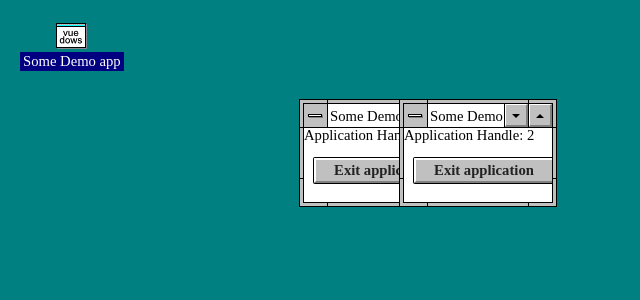
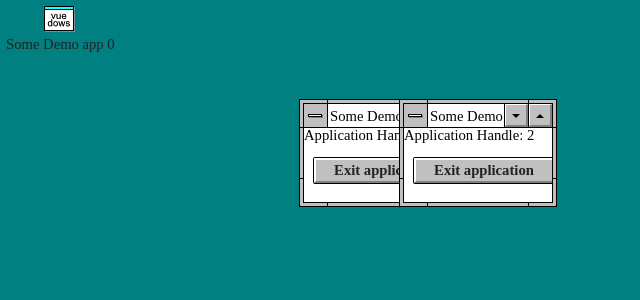
Before and after one commit to sleepybuildings/vuedows, a Vue app: page / in a window 1280 px wide. Both pictures are taken after a click on the button 216 px from the left and 115 px from the top of the page. Shown: the top 300 px of the page, without its empty margins (0-640 px from the left). Built offline with nearby package versions, Linux system fonts and the light colour scheme.

Commit message:
More icon fixes, start icon dragging

```diff
--- a/public/windows.css
+++ b/public/windows.css
@@ -495,12 +495,14 @@ body {
   z-index: 99999; }
 
 .icon {
-  display: flex;
+  display: inline-flex;
   flex-direction: column;
   align-items: center;
   font-family: "MS Sans Serif", "system";
   font-size: 11pt;
-  user-select: none; }
+  user-select: none;
+  padding: 3px;
+  position: relative; }
   .icon img {
     width: 32px;
     height: 32px; }
@@ -511,9 +513,7 @@ body {
     color: white; }
 
 .icon-collection {
-  display: flex; }
-  .icon-collection .ordering-bottom {
-    align-items: flex-end; }
+  position: absolute; }
 
 .window-icon-collection {
-  margin: 20px; }
+  box-sizing: border-box; }
--- a/src/components/Desktop.vue
+++ b/src/components/Desktop.vue
@@ -1,7 +1,7 @@
 <template>
 	<div class="desktop" @dblclick="createTestApp">
 
-		<window-icon-collection ref="desktopIcons" icon-component="MinimizedWindowIcon"/>
+		<window-icon-collection ref="desktopIcons" ordering="Ordering.Bottom" icon-component="MinimizedWindowIcon"/>
 
 		<window-drag-host ref="dragWindow" :initialSize="[10, 10, 200, 200]"/>
 
@@ -130,7 +130,7 @@
 		 * Starts a new desktop application. Pass in a component name
 		 * that implements a GuiApplication component.
 		 *
-		 * Make sure you have registered the compoment in main.ts
+		 * Make sure you have registered the component in main.ts
 		 *
 		 * @param name
 		 * @param x
--- a/src/components/kernel/ui/Components/Desktop/WindowIconCollection.vue
+++ b/src/components/kernel/ui/Components/Desktop/WindowIconCollection.vue
@@ -30,6 +30,8 @@
 			this.removeIcon(i => i.payload === window.handle);
 
 			window.restoreWindow();
+
+			GetWindowManager().bringToFront(window);
 		}
 
 
--- a/src/components/kernel/ui/Components/Icons/BigIcon.vue
+++ b/src/components/kernel/ui/Components/Icons/BigIcon.vue
@@ -3,6 +3,7 @@
 		 :style="frameStyles"
 		 @click="onIconTapped"
 		 @dblclick="onIconDoubleTapped"
+		 @mousedown="startDragging"
 	>
 		<img :src="'/iconrepository/' + icon.image + '.png'">
 		<span>{{ icon.label }}</span>
@@ -11,36 +12,52 @@
 
 <script lang="ts">
 
-	import Component, {mixins} from "vue-class-component";
-	import Frame from "@/components/kernel/ui/Base/Frame.vue";
-	import FocussableFrame from "@/components/kernel/ui/Base/Mixins/FocussableFrame.vue";
-	import Handle from "@/components/kernel/ui/Base/Mixins/Handle.vue";
-	import {Prop, Watch} from "vue-property-decorator";
+	import Component from "vue-class-component";
+	import {Prop} from "vue-property-decorator";
 	import Icon from "@/components/kernel/ui/Components/Icons/Icon";
+	import Window from "@/components/kernel/ui/Components/Windows/Window.vue";
+	import {DragMode} from "@/components/kernel/ui/Components/Windows/WindowDragHost.vue";
+	import {TitlebarEvents} from "@/components/kernel/ui/Components/Windows/Titlebar.vue";
 
-	@Component
-	export default class BigIcon extends mixins(Frame, FocussableFrame, Handle)
+	@Component({
+		data()
+		{
+			return {
+				internalIcon: []
+			}
+		}
+	})
+	export default class BigIcon extends Window
 	{
 
 		@Prop() icon: Icon;
 
 
+		constructor()
+		{
+			super();
+			this.frameActive = false;
+		}
+
+
+		private startDragging(mouseEvent: MouseEvent)
+		{
+			this.onDragStarted(DragMode.Drag, [
+				mouseEvent.clientX, mouseEvent.clientY
+			]);
+		}
+
+
 		protected onIconTapped()
 		{
-			this.icon.active = this.frameActive = !this.frameActive;
-			this.$emit('selected', [this.icon]);
+			this.frameActive = !this.frameActive;
+			this.$emit('tapped', this);
 		}
 
 
 		protected onIconDoubleTapped()
 		{
-			this.frameActive = this.icon.active = false;
-		}
-
-		@Watch('icon.active')
-		protected onIconActiveStateChanged()
-		{
-			this.frameActive = this.icon.active;
+			this.frameActive = false;
 		}
 
 
@@ -57,7 +74,7 @@
 		{
 			return [
 				`left: ${this.frameSize?.left ?? 0}px`,
-				`top: ${this.frameSize?.top ?? 0}px`,
+				`top:  ${this.frameSize?.top  ?? 0}px`,
 			].join(';');
 		}
 
--- a/src/components/kernel/ui/Components/Icons/Icon.ts
+++ b/src/components/kernel/ui/Components/Icons/Icon.ts
@@ -1,14 +1,17 @@
-export default class Icon
+import Handle from "@/components/kernel/ui/Base/Mixins/Handle.vue";
+
+export default class Icon extends Handle
 {
     /* eslint-disable  @typescript-eslint/no-explicit-any */
     public payload: any;
+
     public label: string;
     public image: string;
-    public active = false;
 
 
     constructor(label: string, image: string = null, payload: any = null)
     {
+        super();
         this.payload = payload;
         this.label = label;
         this.image = image ?? 'generic';
--- a/src/components/kernel/ui/Components/Icons/IconCollection.vue
+++ b/src/components/kernel/ui/Components/Icons/IconCollection.vue
@@ -1,17 +1,19 @@
 <template>
 	<div :class="cssClasses" :style="frameStyles">
 		<component v-for="icon in icons"
+				   :key="icon.handle"
 				   :is="iconComponent"
-				   @selected="iconGotSelected"
-				   v-bind="{icon: icon}"
-				   :key="icon.instance"/>
+				   :active="false"
+				   ref="iconFrames"
+				   @tapped="iconGotSelected"
+				   v-bind="{icon: icon}"/>
 	</div>
 </template>
 
 <script lang="ts">
 
 	import Icon from "@/components/kernel/ui/Components/Icons/Icon";
-	import {Component, Prop} from "vue-property-decorator";
+	import {Component, Prop, Watch} from "vue-property-decorator";
 	import Frame from "@/components/kernel/ui/Base/Frame.vue";
 	import BigIcon from "@/components/kernel/ui/Components/Icons/BigIcon.vue";
 	import MinimizedWindowIcon from "@/components/kernel/ui/Components/Desktop/MinimizedWindowIcon.vue";
@@ -53,34 +55,36 @@
 			this.classes.push(this.ordering === Ordering.Top
 				? 'ordering-top'
 				: 'ordering-bottom'
-			)
+			);
 		}
 
 
-		protected iconGotSelected(selected: [Icon])
+		get iconFrames(): [BigIcon]
 		{
-			console.log(this.icons);
+			return this.$refs['iconFrames'] as [BigIcon];
+		}
 
-			for (const icon of this.icons)
-			{
-				icon.active = selected === icon[0];
-				console.log(icon.active);
-			}
 
-			this.$forceUpdate();
+		protected iconGotSelected(selectedIcon: BigIcon)
+		{
+			const frames = this.iconFrames;
+
+			if(!frames)
+				return;
+
+			for(const iconFrame of this.iconFrames)
+				iconFrame.frameActive = selectedIcon && selectedIcon.handle == iconFrame.handle;
 		}
 
 
 		public removeIcon(predicate: FindIcon)
 		{
 			for(let index = 0; index < this.icons.length; index++)
-			{
 				if(predicate(this.icons[index]))
 				{
 					this.icons.splice(index, 1);
 					return;
 				}
-			}
 		}
 	}
 
--- a/src/components/kernel/ui/Components/Windows/Titlebar.vue
+++ b/src/components/kernel/ui/Components/Windows/Titlebar.vue
@@ -31,7 +31,7 @@
 	/**
 	 * Events that the title bar emits to the parent
 	 */
-	enum TitlebarEvents
+	export enum TitlebarEvents
 	{
 		SystemButtonTapped = "system-button-tapped",
 		SystemButtonDoubleTapped = "system-button-double-tapped",
--- a/src/components/kernel/ui/Components/Windows/Window.vue
+++ b/src/components/kernel/ui/Components/Windows/Window.vue
@@ -98,8 +98,6 @@ import Handle from "@/components/kernel/ui/Base/Mixins/Handle.vue";
 
 			this.windowMode = WindowMode.Minimized;
 			this.previousWindowMode = previousWindowMode;
-
-			console.log(this.windowMode, this.previousWindowMode);
 
 			MessageBus.$emit(Message.WindowMinimized, [this.handle]);
 		}
--- a/src/components/user/Apps/TestApp.vue
+++ b/src/components/user/Apps/TestApp.vue
@@ -1,6 +1,6 @@
 <template>
 
-	<gui-application ref="app" title="Some Demo app" :initialSize="initialSize" :application-handle="applicationHandle">
+	<gui-application ref="app" :title="'Some Demo app ' + applicationHandle" :initialSize="initialSize" :application-handle="applicationHandle">
 		<p>Application Handle: {{ applicationHandle }}</p>
 		<push-button @tapped="testButtonPressed" ref="testButton1" :initialSize="[10, 30, 140, 25]">
 			Exit application
--- a/src/theming/components/_icons.scss
+++ b/src/theming/components/_icons.scss
@@ -8,6 +8,7 @@
 	font-size: $system-font-size;
 	user-select: none;
 	padding: 3px;
+	position: relative;
 
 	img{
 		width: 32px;
@@ -27,16 +28,16 @@
 }
 
 .icon-collection{
-	display: flex;
-	flex-wrap: wrap;
+	position: absolute;
+	//display: flex;
+	//flex-wrap: wrap;
 
-	&.ordering-bottom{
-		align-items: flex-end;
-		align-content: flex-end;
-	}
+	//&.ordering-bottom{
+	//	align-items: flex-end;
+	//	align-content: flex-end;
+	//}
 }
 
 .window-icon-collection{
-	padding: 20px;
 	box-sizing: border-box;
 }
```
